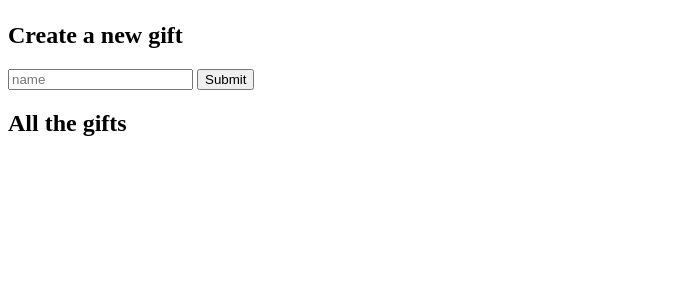
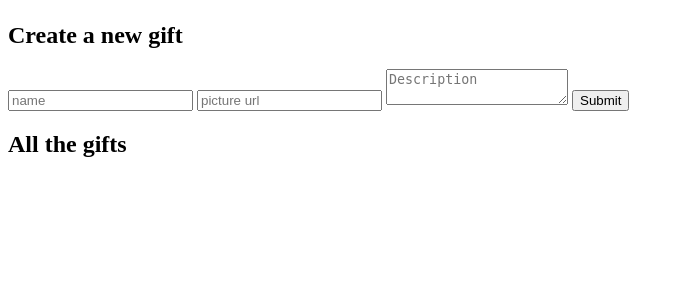
Before and after one commit to Zinston/giftr, a Flask app: page /gifts in a window 1280 px wide. Shown: the part 58-358 px from the top of the page, without its empty margins (0-684 px from the left). Run offline with Flask 2, Linux system fonts and the light colour scheme; data that the repository does not hold is empty.

Commit message:
Add fields picture and description to gift in post, get and update.

```diff
--- a/templates/gifts.html
+++ b/templates/gifts.html
@@ -12,6 +12,8 @@
 		<h2>Create a new gift</h2>
 		<form method='POST' action="{{ url_for('cr_gifts') }}">
 	    	<input type='text' name='name' placeholder='name'>
+	    	<input type='text' name='picture' placeholder='picture url'>
+	    	<textarea name='description' placeholder='Description'></textarea>
 	        <input type='submit'>
 	    </form>
 	</section>
--- a/views.py
+++ b/views.py
@@ -44,7 +44,9 @@ def cr_gifts():
                                gifts=gifts)
 
     if request.method == 'POST':
-        gift = Gift(name=request.form['name'])
+        gift = Gift(name=request.form.get('name'),
+                    picture=request.form.get('picture'),
+                    description=request.form.get('description'))
         c.add(gift)
         c.commit()
 
@@ -61,9 +63,13 @@ def rud_gifts(g_id):
                                gift=gift)
 
     if request.method == 'UPDATE':
-        gift.name = request.form['name']
+        gift.name = request.form.get('name')
+        gift.picture = request.form.get('picture')
+        gift.description = request.form.get('description')
+
         c.add(gift)
         c.commit()
+
         return redirect(url_for('rud_gifts',
                                 g_id=gift.id))
 
```
Also changed, not shown: templates/gift.html (+8 -0 lines).
